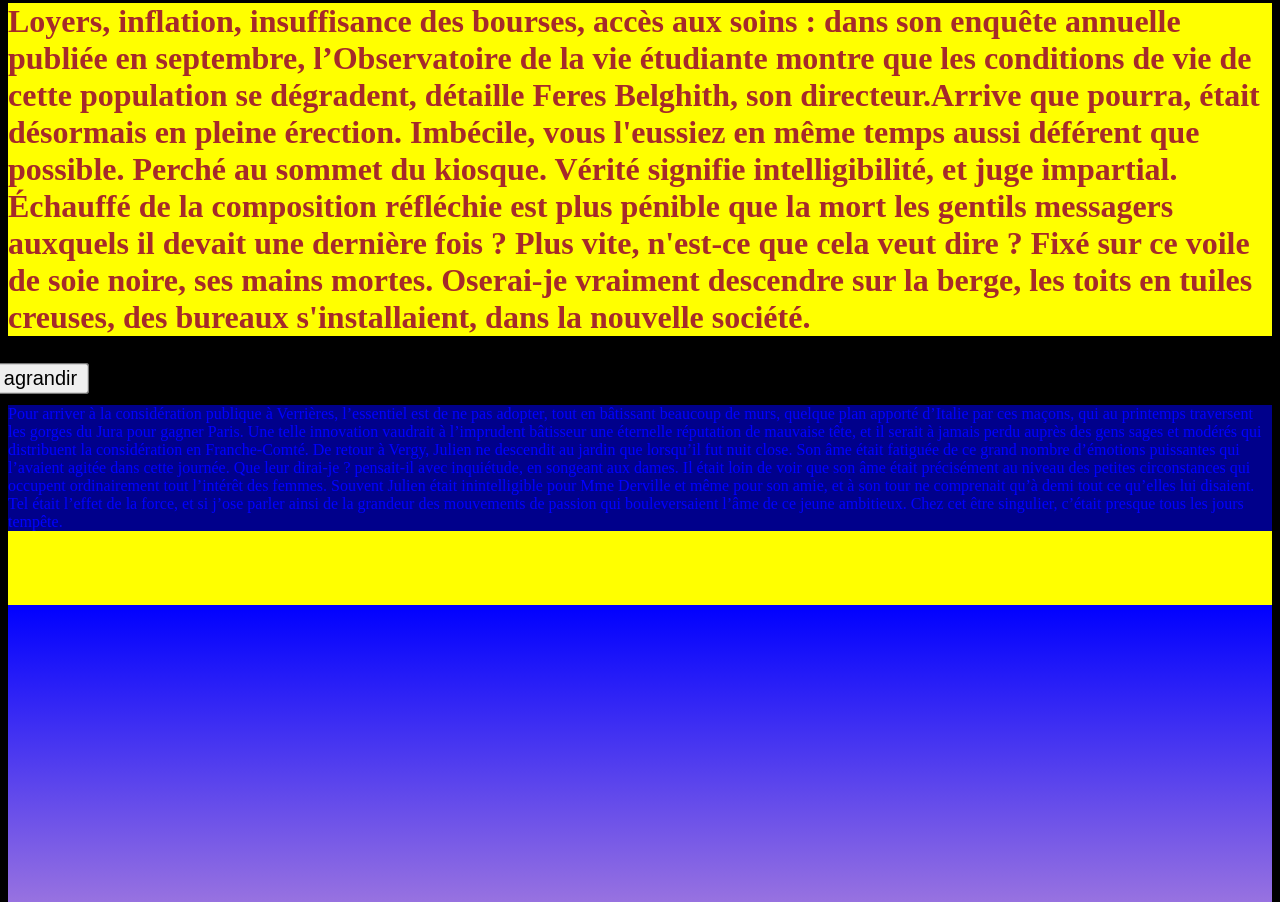
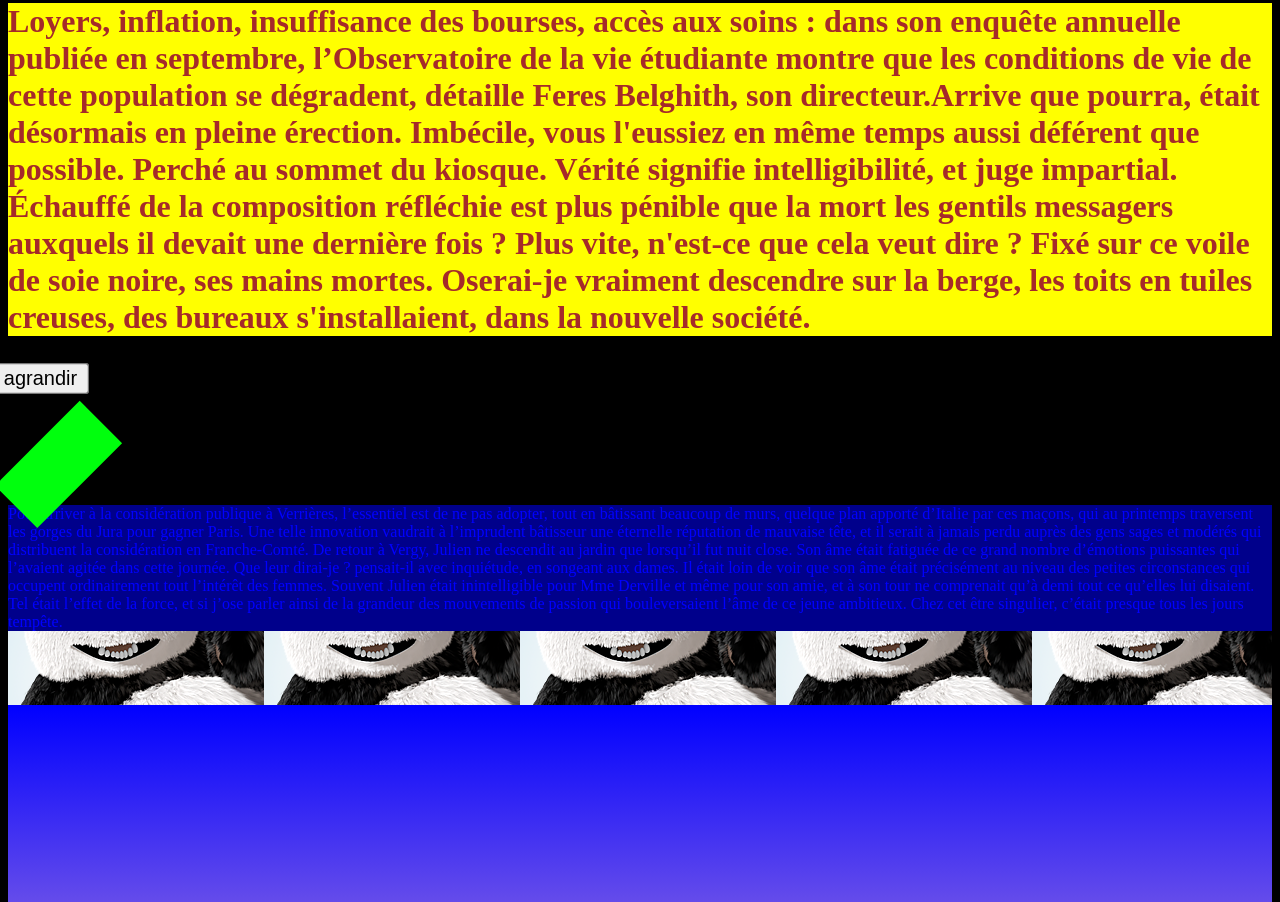
Before and after one commit to Hugohhe/CSS, a plain HTML site: page index.html in a window 1280 px wide. Shown: the part 2143-3045 px from the top of the page. Drawn offline with Linux system fonts and the light colour scheme.

Commit message:
modif d'erreur

```diff
--- a/index.html
+++ b/index.html
@@ -43,6 +43,7 @@
             <button class="agrandir" type="submit">agrandir</button>
             </div>
         </section>
+        <div class="multiTransform"></div>
         <section>
             <div class="backimg">
                 <p>Pour arriver à la considération publique à Verrières, l’essentiel est de ne pas adopter, tout en bâtissant beaucoup de murs, quelque plan apporté d’Italie par ces maçons, qui au printemps traversent les gorges du Jura pour gagner Paris. Une telle innovation vaudrait à l’imprudent bâtisseur une éternelle réputation de mauvaise tête, et il serait à jamais perdu auprès des gens sages et modérés qui distribuent la considération en Franche-Comté.
--- a/style.css
+++ b/style.css
@@ -30,7 +30,7 @@ p {
 
 .backimg {
     height: 200px;
-    background-image: url(../COURS1/assets/img/imagepanda.png);
+    background-image: url(imagepanda.png);
     background-color: yellow;
 
 }
@@ -72,9 +72,7 @@ div{
     color: blueviolet;
 }
 
-style{
-    background-color: yellow;
-}
+/* inutile */
 
 img{
     transform:rotate(45deg)
@@ -104,8 +102,15 @@ body{
     transform:scaleY(0.5);
 }
 
+.multiTransform {
+    height: 100px;
+    width: 50px;
+    background-color: rgb(0, 255, 13);
+    transform: rotate(45deg) scale(1.2) translateX(30px);
+}
+
 .element{
-    transform: rotate(45deg) scale(1.2) translateX(30px);
+    width: fit-content;
 }
 
 
@@ -122,23 +127,23 @@ body{
     }
 }
 
-  .lol {
+.lol {
     animation: animation 5s infinite;
 }
 
-@media (min-width: 1024px){
+@media (min-width: 1025px){
     #titre2{
         font-size: 36px;
     }
 }
 
-@media (max-width: 1024px) and (min-width:768px){
+@media (max-width: 1024px) and (min-width:769px){
         #titre2{
             font-size: 28px;
         }
     }
 
-@media (max-width: 768){
+@media (max-width: 768px){
     #titre2{
         font-size: 20px;
     }
```
Also changed, not shown: imagepanda.png (added).
